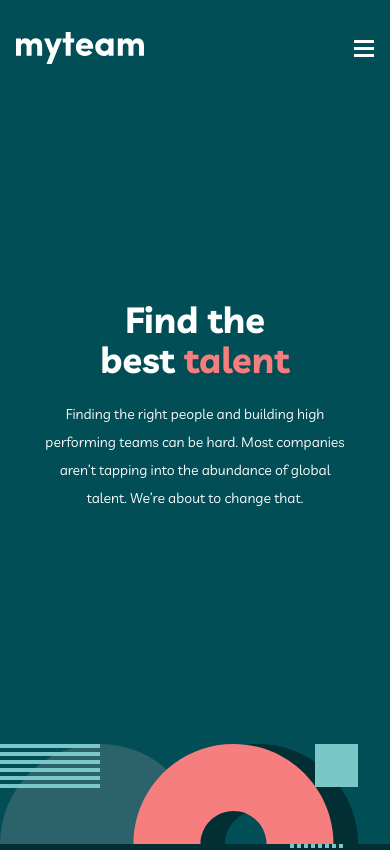
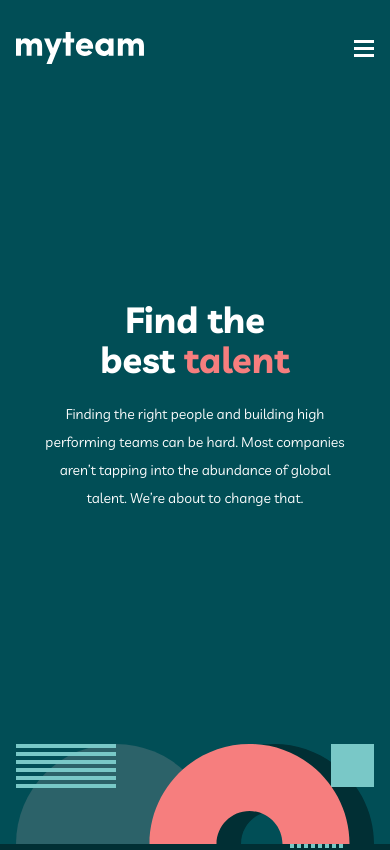
Before and after one commit to Braden0006/myteam-website, a React (Vite) app: page / in a window 390 px wide. Shown: the top 850 px of the page. Built offline with nearby package versions, Linux system fonts and the light colour scheme.

Commit message:
"Homepage" is responsive on tablets

```diff
--- a/src/Components/Homepage/Homepage.tsx
+++ b/src/Components/Homepage/Homepage.tsx
@@ -5,11 +5,11 @@ export default function Homepage() {
     <div className="flex items-center justify-center bg-primary relative h-screen">
 
       <div className="flex flex-col items-center w-screen text-center mb-8">
-        <h1 className="text-white text-4xl mb-5 w-55v font-livvic font-bold">
+        <h1 className="text-white text-4xl mb-5 w-55v font-livvic font-bold md:text-64 md:leading-16 md:w-50v md:mb-8">
           Find the best{" "}
           <span className="homepage__title__word text-lightred">talent</span>
         </h1>
-        <p className="text-white text-center text-sm w-78v leading-7 font-livvic">
+        <p className="text-white text-center text-sm w-78v leading-7 font-livvic md:text-base md:leading-8 md:w-60v">
           Finding the right people and building high performing teams can be
           hard. Most companies aren’t tapping into the abundance of global
           talent. We’re about to change that.
@@ -17,7 +17,7 @@ export default function Homepage() {
       </div>
 
       <svg
-        className="absolute bottom-0 w-screen"
+        className="absolute bottom-0"
         xmlns="http://www.w3.org/2000/svg"
         width="358"
         height="100"
--- a/tailwind.config.js
+++ b/tailwind.config.js
@@ -48,6 +48,7 @@ module.exports = {
         'livvic': ['Livvic', 'sans-serif'],
       },
       fontSize: {
+        '64': '4rem',
         '40': '2.5rem',
         '32': '2rem',
         '15': '15px',
@@ -55,6 +56,10 @@ module.exports = {
       inset: {
         '100px': '100px',
         '26': '6.5rem',
+      },
+      lineHeight: {
+        '12': '3rem',
+        '16': '4rem',
       }
     },
   },
```
